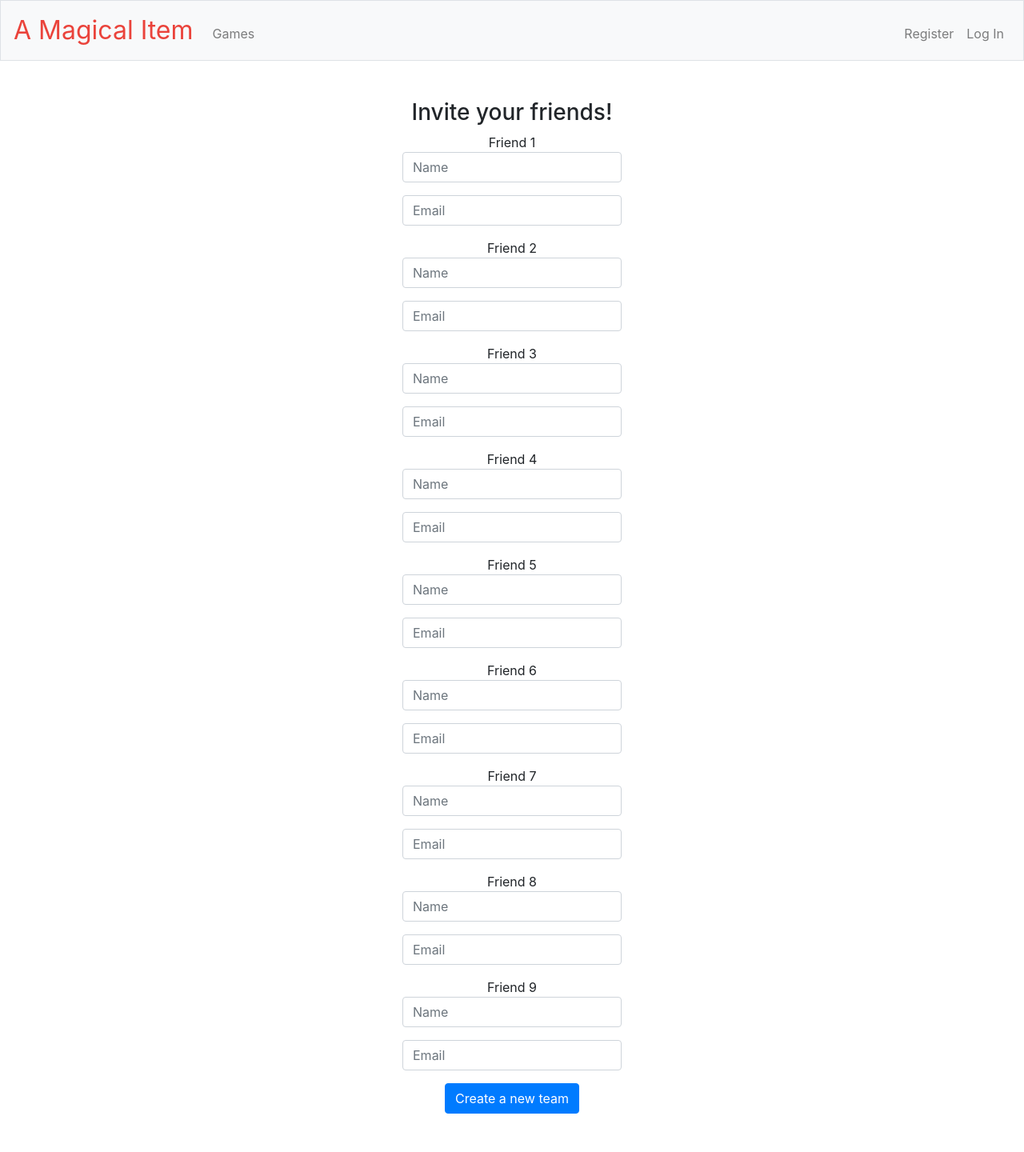
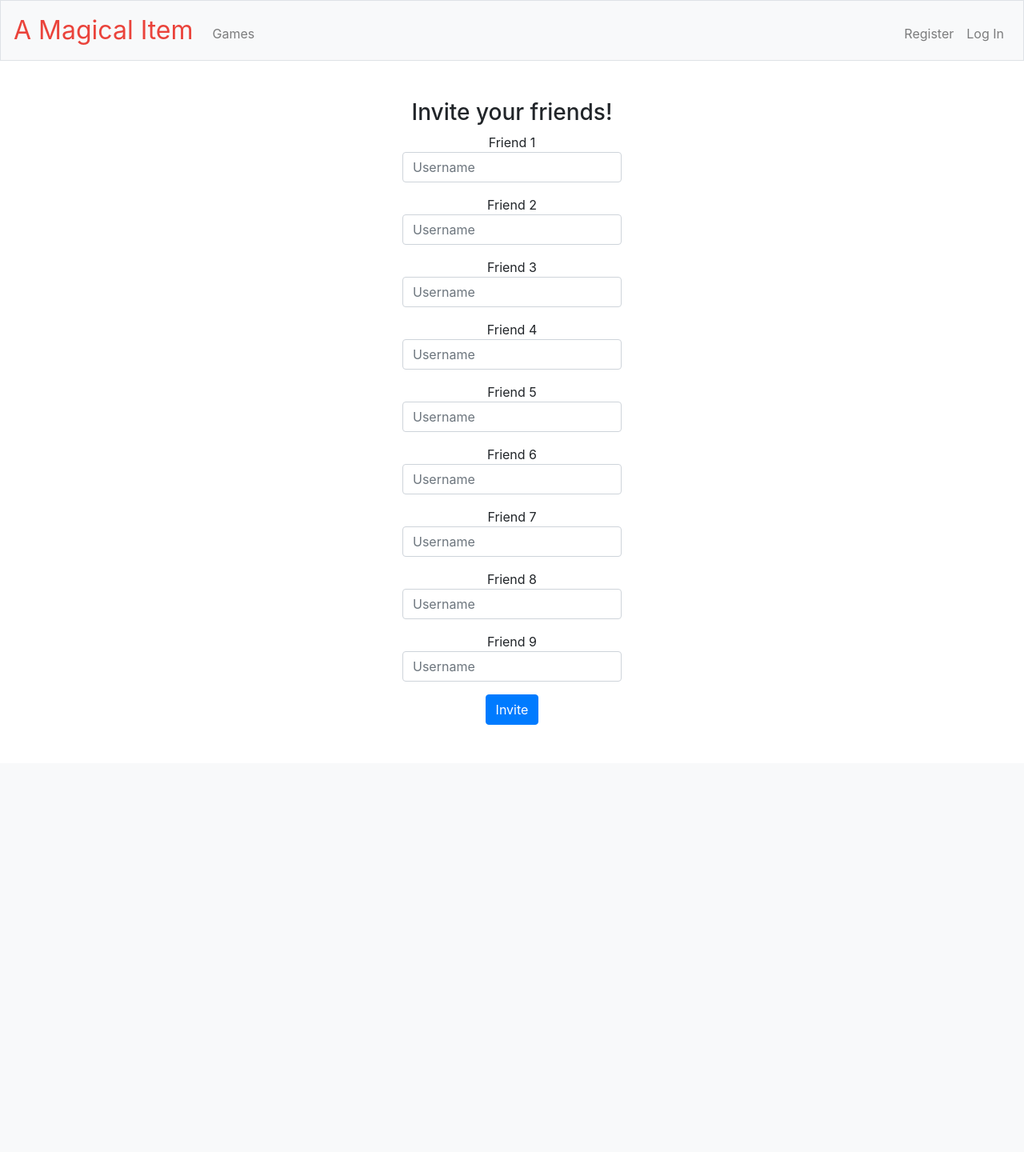
Before and after one commit to charmaine211/murdermystery, a Flask app: template murdermystery/templates/invite.html in a window 1280 px wide. Shown: the whole page at 80% size. After the commit the page ends 906 px from the top, so only its background shows below. Run offline with Flask 2, Linux system fonts and the light colour scheme; the template is opened without the code that fills it: most values are stand-ins (such as "Sample title", 1, 10 or a date in 2020); some libraries are stand-ins or nearby versions.

Commit message:
Only input username
Invite by only using the username

```diff
--- a/murdermystery/templates/invite.html
+++ b/murdermystery/templates/invite.html
@@ -16,15 +16,12 @@
 
             <!-- Show text, depending on selected game-->
             <div class="form-group">
-                <input class="form-control" name={{ "name" ~ player }} placeholder = {{ "Name " ~ player }} id = {{ "name" ~ player }} type="text" maxlength="15">
-            </div>
-            <div class="form-group">
-                <input class="form-control" name={{ "email" ~ player }} placeholder= {{ "Email " ~ player }}  id = {{ "email" ~ player }} type="email">
+                <input class="form-control" name={{ "username" ~ player }} placeholder = {{ "Username " ~ player }} id = {{ "username" ~ player }} type="text" maxlength="15">
             </div>
 
         {% endfor %}
 
-        <button class="btn btn-primary" type="submit">Create a new team</button>
+        <button class="btn btn-primary" type="submit">Invite</button>
 
     </form>
 
```
